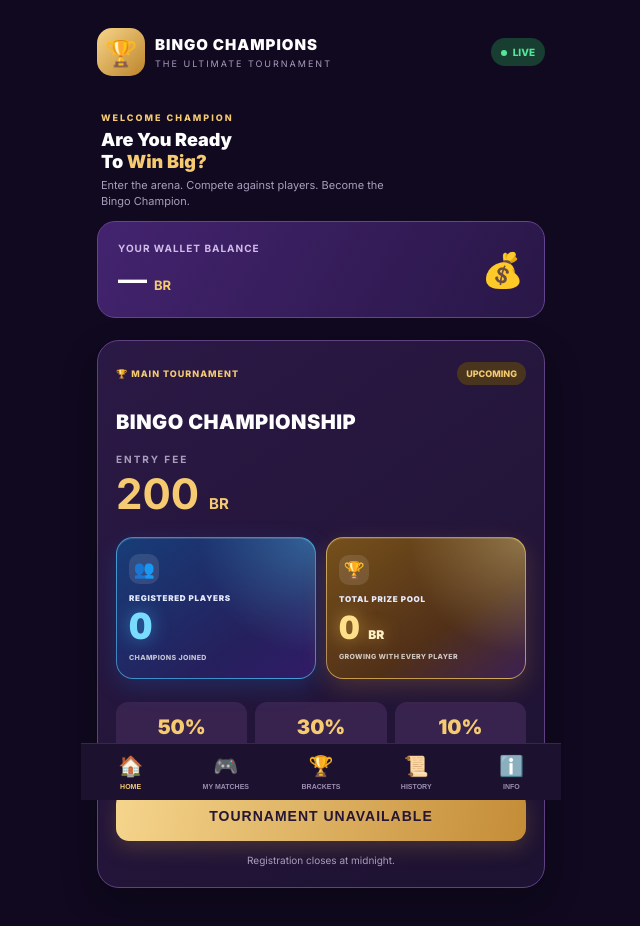
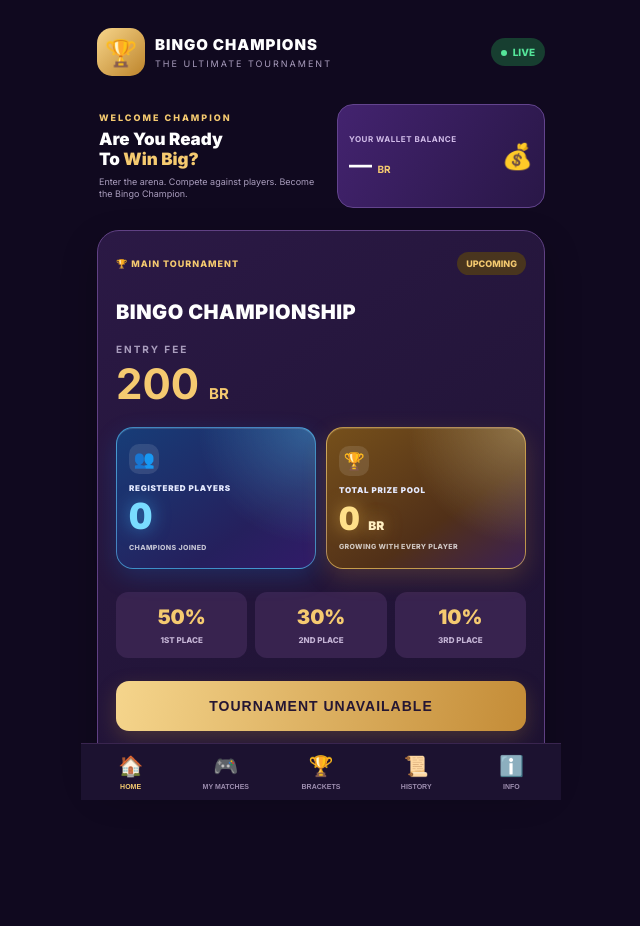
Before and after one commit to edeler901-coder/Mytourname, a website: page public/index.html in a window 1280 px wide. Shown: the whole page, without its empty margins (319-959 px from the left). After the commit the page ends 878 px from the top, so only its background shows below. Drawn offline with Linux system fonts and the light colour scheme; no server answers.

Commit message:
Style side-by-side welcome and wallet cards

```diff
--- a/public/style.css
+++ b/public/style.css
@@ -1174,3 +1174,92 @@ body {
     font-size: 7px;
   }
 }
+
+
+/* SIDE-BY-SIDE WELCOME AND WALLET */
+.welcome-wallet-row {
+  display: grid;
+  grid-template-columns: 1.05fr .95fr;
+  gap: 10px;
+  align-items: stretch;
+  margin-bottom: 22px;
+}
+
+.welcome-wallet-row .welcome {
+  min-width: 0;
+  display: flex;
+  flex-direction: column;
+  justify-content: center;
+  padding: 8px 2px;
+}
+
+.welcome-wallet-row .welcome h2 {
+  font-size: 17px;
+  line-height: 1.18;
+}
+
+.welcome-wallet-row .description {
+  font-size: 9px;
+  line-height: 1.35;
+  margin-top: 7px;
+}
+
+.welcome-wallet-row .wallet {
+  min-width: 0;
+  margin-bottom: 0;
+  padding: 14px 11px;
+  gap: 5px;
+  border-radius: 16px;
+}
+
+.welcome-wallet-row .wallet p {
+  font-size: 8px;
+  line-height: 1.35;
+  letter-spacing: .5px;
+}
+
+.welcome-wallet-row .wallet h2 {
+  font-size: 23px;
+  line-height: 1.15;
+  overflow-wrap: anywhere;
+}
+
+.welcome-wallet-row .wallet small {
+  font-size: 10px;
+}
+
+.welcome-wallet-row .wallet-icon {
+  font-size: 25px;
+}
+
+@media (max-width: 360px) {
+  .welcome-wallet-row {
+    gap: 7px;
+    grid-template-columns: 1fr 1fr;
+  }
+
+  .welcome-wallet-row .welcome h2 {
+    font-size: 15px;
+  }
+
+  .welcome-wallet-row .small-title {
+    font-size: 8px;
+    letter-spacing: 1px;
+  }
+
+  .welcome-wallet-row .description {
+    font-size: 8px;
+  }
+
+  .welcome-wallet-row .wallet {
+    padding: 12px 8px;
+  }
+
+  .welcome-wallet-row .wallet h2 {
+    font-size: 20px;
+  }
+
+  .welcome-wallet-row .wallet-icon {
+    font-size: 22px;
+  }
+}
```
